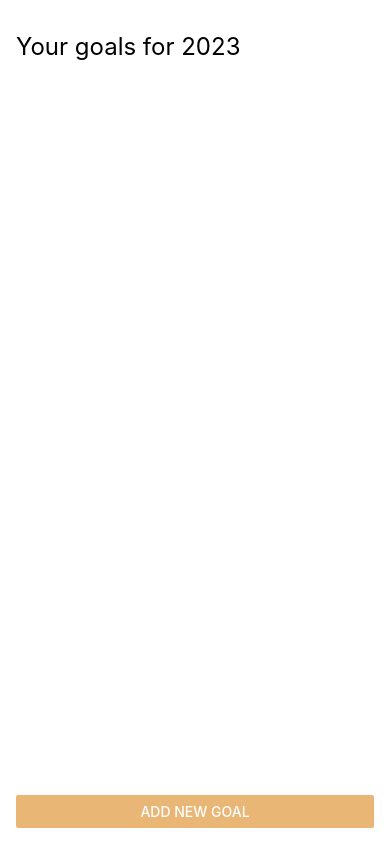
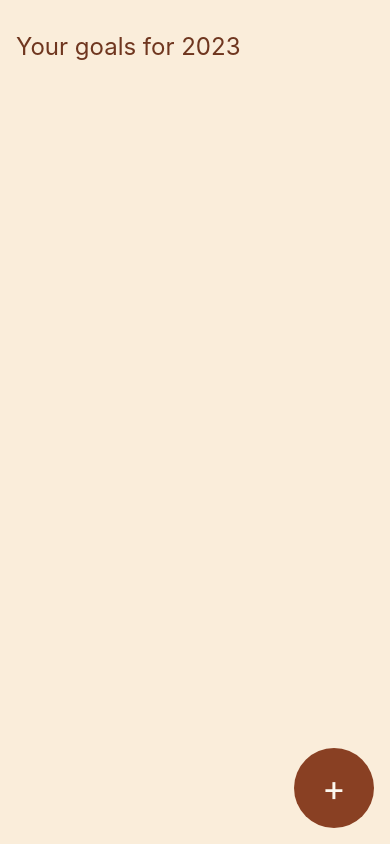
Before and after one commit to VictorMLima98/react_native_course, a React Native app: screen / in a window 390 px wide. Built offline with nearby package versions, Linux system fonts and the light colour scheme.

Commit message:
Style first activity

```diff
--- a/App.js
+++ b/App.js
@@ -5,7 +5,8 @@ import {
 	Text,
 	View,
 	FlatList,
-	Button
+	Button,
+	Pressable
 } from 'react-native';
 
 import GoalItem from './components/GoalItem';
@@ -46,7 +47,8 @@ export default function App() {
 
 			<View style={styles.goalsLabelContainer}>
 				<Text style={{
-					fontSize: 24
+					fontSize: 24,
+					color: '#6f361f'
 				}}>
 					Your goals for 2023
 				</Text>
@@ -68,12 +70,17 @@ export default function App() {
 					alwaysBounceVertical={false} />
 			</View>
 
-			<View style={styles.addGoalButton}>
-				<Button
-					title='Add New Goal'
-					color="#eab676"
-					onPress={startAddGoalHandler}
-				/>
+			<View style={styles.addGoalButtonParent}>
+				<Pressable
+						onPress={startAddGoalHandler}
+						style={({pressed}) => pressed && styles.pressedGoalButton}
+					>
+					<View style={styles.addGoalButton}>
+						<Text style={styles.goalButtonLabel}>
+							+
+						</Text>
+					</View>
+				</Pressable>
 			</View>
 		</View>
 	);
@@ -81,6 +88,7 @@ export default function App() {
 
 const styles = StyleSheet.create({
 	appContainer: {
+		backgroundColor: '#faedda',
 		flex: 1,
 		paddingTop: 32,
 		paddingHorizontal: 16
@@ -95,7 +103,28 @@ const styles = StyleSheet.create({
 		flex: 1,
 	},
 
+	addGoalButtonParent: {
+		position: 'absolute',
+		bottom: 16,
+		right: 16,
+	},
+
 	addGoalButton: {
-		marginBottom: 16
+		width: 80,
+		height: 80,
+		justifyContent: 'center',
+		alignItems: 'center',
+		padding: 4,
+		borderRadius: 100,
+		backgroundColor: '#894023',
+	},
+
+	goalButtonLabel: {
+		fontSize: 36,
+		color: '#fdf8ef',
+	},
+
+	pressedGoalButton: {
+		opacity: 0.4,
 	}
 });
```
Also changed, not shown: 1 other file (tests, documents, lock files or other folders).
